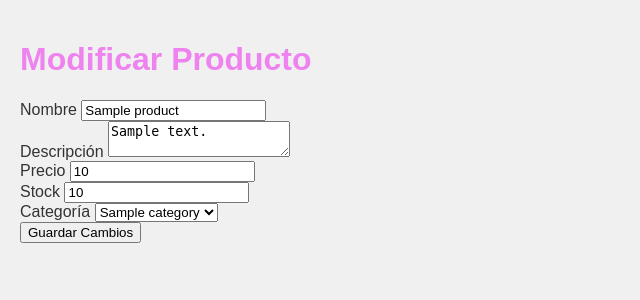
After one commit to Yoval128/adytech, a PHP site: template src/Views/products/alter.php in a window 1280 px wide. The commit adds this page. Shown: the top 300 px of the page, without its empty margins (0-640 px from the left). Run offline with PHP 8.4, Linux system fonts and the light colour scheme; the template is opened without the code that fills it: most values are stand-ins (such as "Sample title", 1, 10 or a date in 2020).

Commit message:
Se creo el CRUD sin css terminado

```diff
--- a/public/css/styles.css
+++ b/public/css/styles.css
@@ -1,4 +1,3 @@
-
 body {
     font-family: Arial, sans-serif;
     background-color: #f0f0f0;
@@ -12,6 +11,16 @@ body {
     color: #fff;
     padding: 10px 20px;
     margin-bottom: 20px;
+}
+
+.container-img {
+    color: rgb(47, 180, 180);
+    background-color: burlywood;
+}
+
+h1 {
+
+    color:violet;
 }
 
 h2 {
--- /dev/null
+++ b/src/Views/products/alter.php
@@ -0,0 +1,50 @@
+<!DOCTYPE html>
+<html lang="en">
+
+<head>
+    <meta charset="UTF-8">
+    <meta name="viewport" content="width=device-width, initial-scale=1.0">
+    <title>Modificar Producto</title>
+    <link rel="stylesheet" href="/css/styles.css">
+    <style>
+        /* Incluye el estilo CSS necesario aquí */
+    </style>
+</head>
+
+<body>
+    <div class="container">
+        <h1>Modificar Producto</h1>
+        <form action="/products/update" method="POST">
+    <input type="hidden" name="product_id" value="<?php echo htmlspecialchars($product['id']); ?>">
+    <div class="form-group">
+        <label for="name">Nombre</label>
+        <input type="text" class="form-control" id="name" name="name" value="<?php echo htmlspecialchars($product['name']); ?>" required>
+    </div>
+    <div class="form-group">
+        <label for="description">Descripción</label>
+        <textarea class="form-control" id="description" name="description"><?php echo htmlspecialchars($product['description']); ?></textarea>
+    </div>
+    <div class="form-group">
+        <label for="price">Precio</label>
+        <input type="number" step="0.01" class="form-control" id="price" name="price" value="<?php echo htmlspecialchars($product['price']); ?>" required>
+    </div>
+    <div class="form-group">
+        <label for="stock">Stock</label>
+        <input type="number" class="form-control" id="stock" name="stock" value="<?php echo htmlspecialchars($product['stock']); ?>" required>
+    </div>
+    <div class="form-group">
+        <label for="category_id">Categoría</label>
+        <select class="form-control" id="category_id" name="category_id" required>
+            <?php foreach ($categories as $category): ?>
+                <option value="<?php echo htmlspecialchars($category['id']); ?>" <?php if ($category['id'] == $product['category_id']) echo 'selected'; ?>>
+                    <?php echo htmlspecialchars($category['name']); ?>
+                </option>
+            <?php endforeach; ?>
+        </select>
+    </div>
+    <button type="submit" class="btn btn-primary">Guardar Cambios</button>
+</form>
+    </div>
+</body>
+
+</html>
--- a/src/Views/products/create.php
+++ b/src/Views/products/create.php
@@ -31,7 +31,7 @@
             <div class="form-group">
                 <label for="category_id">Category</label>
                 <select class="form-control" name="category_id" id="category_id">
-                    <?php foreach($categories as $category): ?>
+                    <?php foreach ($categories as $category) : ?>
                         <option value="<?php echo $category['id'] ?>">
                             <?php echo $category['name'] ?>
                         </option>
```
Also changed, not shown: routes.php (+3 -6 lines), src/Controllers/ProductController.php (+26 -7 lines), src/Models/Product.php (+29 -16 lines), src/Views/login.php (+7 -1 lines), src/Views/products/list.php (+8 -47 lines).
